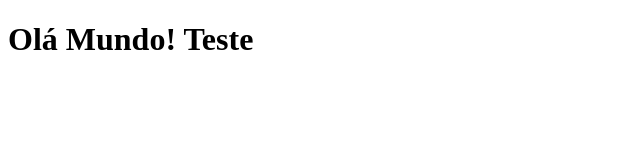
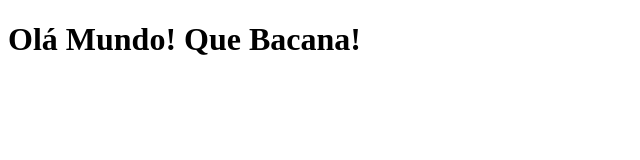
Before and after one commit to VandoBorges/ctd-front, a plain HTML site: page Front End I/teste.html in a window 1280 px wide. Shown: the whole page, without its empty margins (0-640 px from the left). Drawn offline with Linux system fonts and the light colour scheme.

Commit message:
Update teste.html

```diff
--- a/Front End I/teste.html
+++ b/Front End I/teste.html
@@ -8,7 +8,7 @@
 </head>
 <body>
 
-    <h1>Olá Mundo! Teste</h1>
+    <h1>Olá Mundo! Que Bacana!</h1>
 
 </body>
 </html>
```
